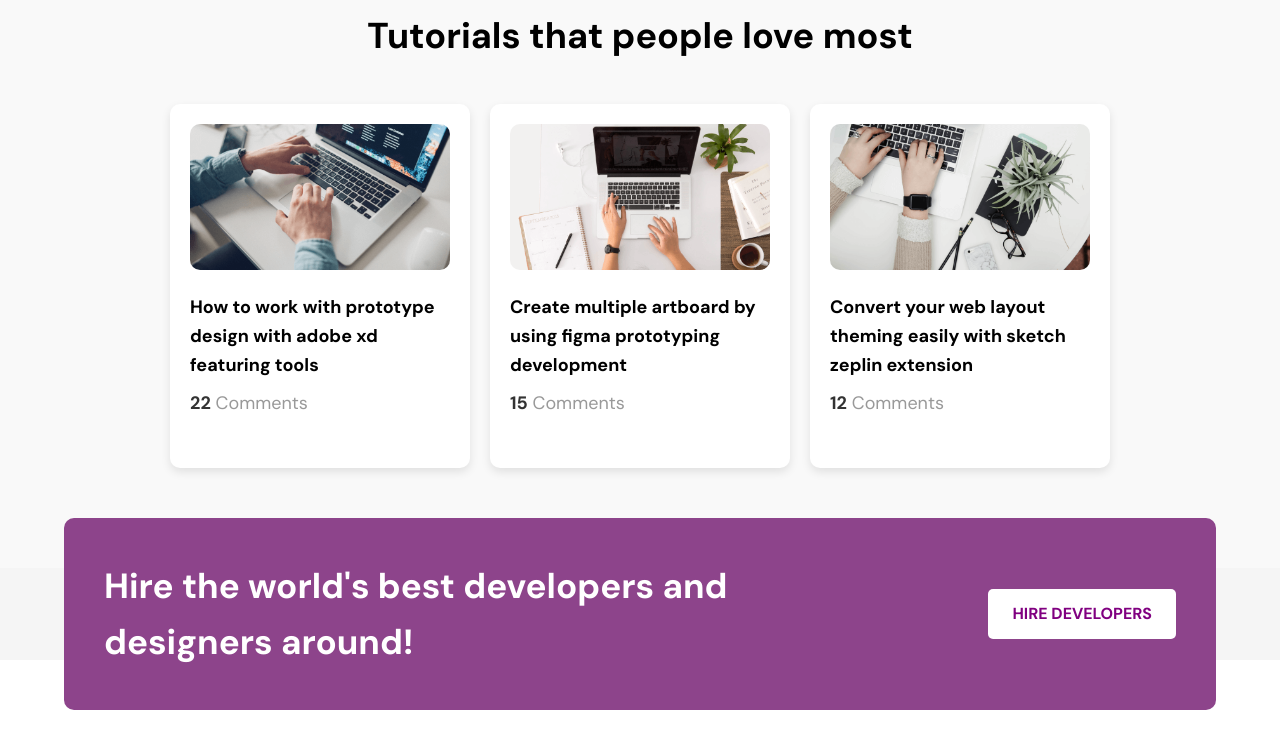
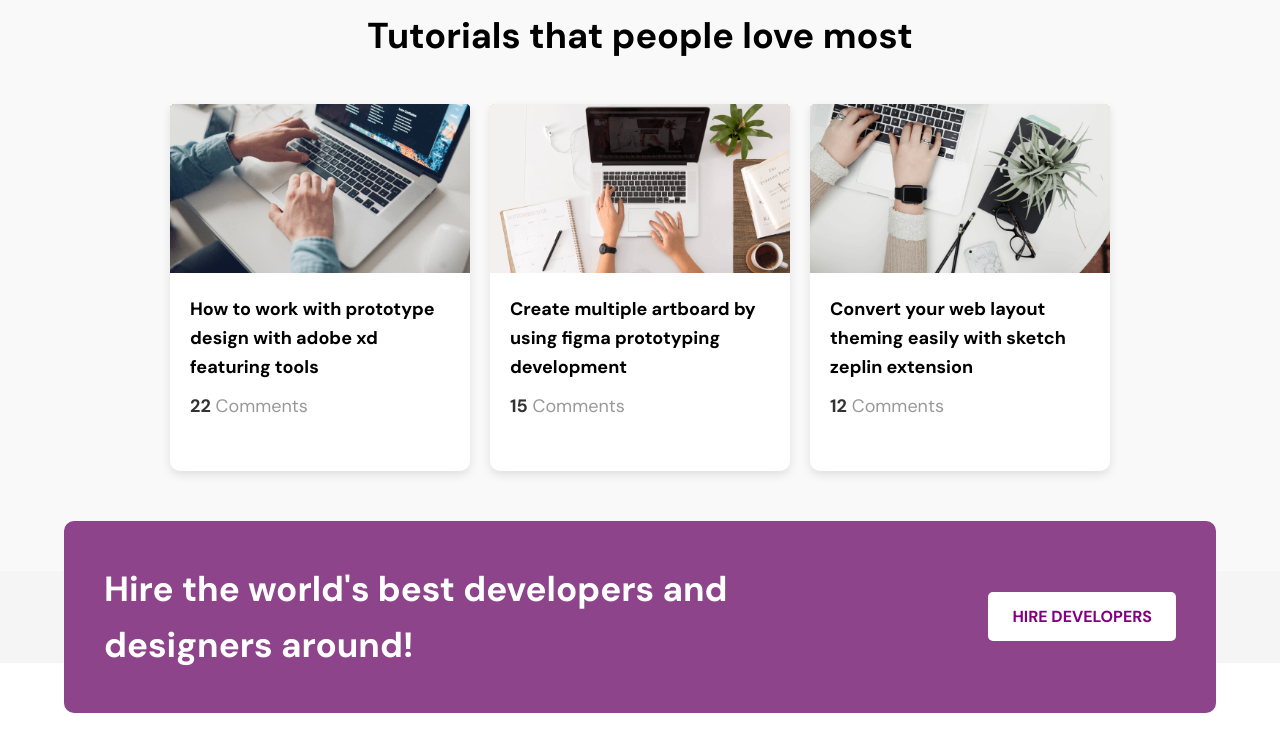
Before and after one commit to diariatoudiame/diarrasite, a plain HTML site: page index.html in a window 1280 px wide. Shown: the part 4197-4935 px from the top of the page. Drawn offline with Linux system fonts and the light colour scheme.

Commit message:
first committttt

```diff
--- a/style.css
+++ b/style.css
@@ -583,16 +583,18 @@ p {
 
 .card {
     background-color: white;
-    border-radius: 10px;
+    border-radius: 0 0 10px 10px; /* Modifié pour n'avoir que les coins arrondis en bas */
     box-shadow: 0 4px 10px rgba(0, 0, 0, 0.1);
-    padding: 20px;
+    padding: 0; /* Enlevé le padding en haut */
+    padding-bottom: 20px; /* Ajouté du padding uniquement en bas */
     max-width: 300px;
     text-align: left;
+    overflow: hidden; /* Pour s'assurer que l'image ne déborde pas */
 }
 
 .card img {
     width: 100%;
-    border-radius: 10px;
+    border-radius: 0;
     margin-bottom: 15px;
 }
 
@@ -600,10 +602,12 @@ p {
     font-size: 18px;
     font-weight: 600;
     margin-bottom: 10px;
+    padding: 0 20px;
 }
 
 .card p {
     color: #999;
+    padding: 0 20px;
 }
 
 .comments-count {
```
